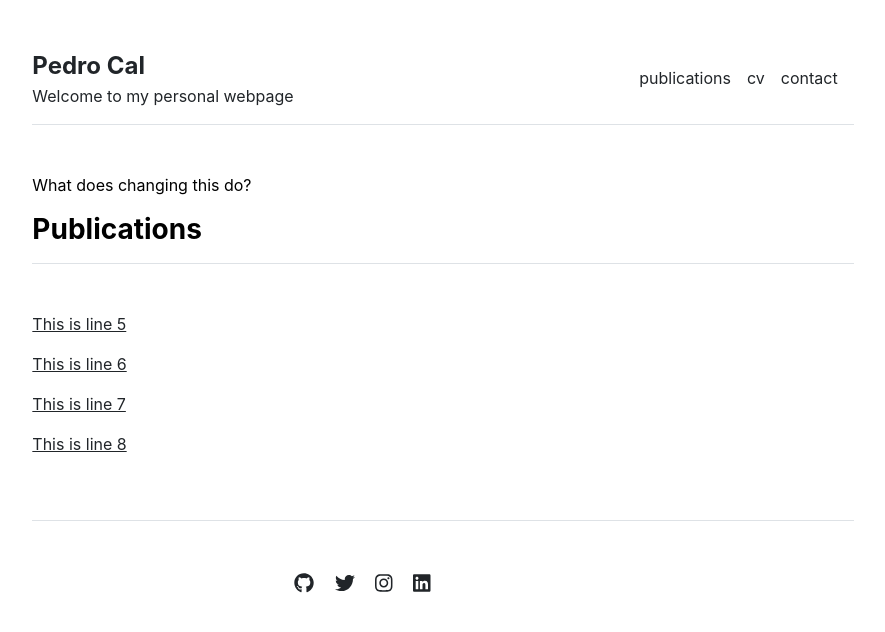
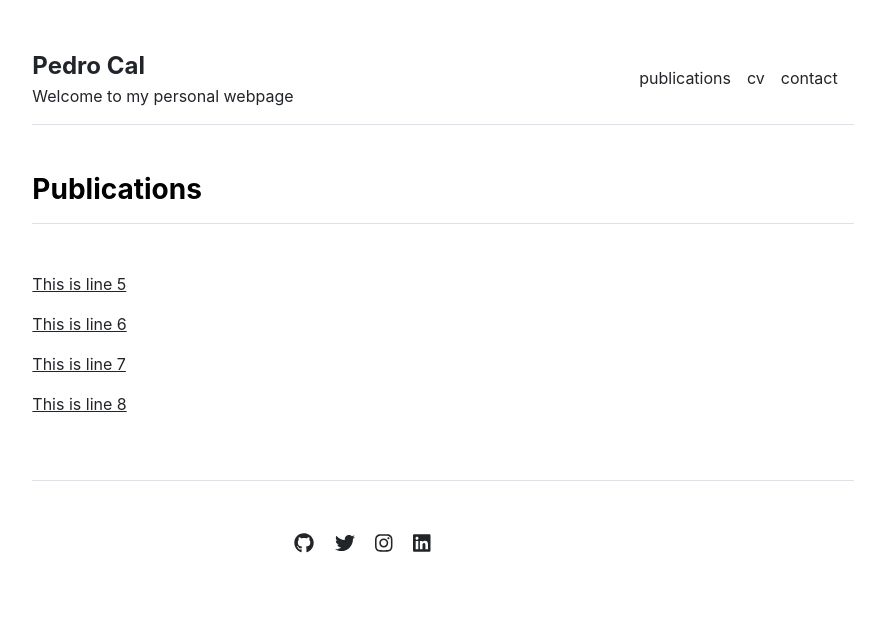
Before and after one commit to pmcal/pmcal.github.io, a Jekyll site: the page built from publications.md, in a window 1280 px wide. Shown: the top 632 px of the page, without its empty margins (197-1082 px from the left). Built offline with Jekyll 4.4.1, drawn with Linux system fonts in a browser that asks for light colours.

Commit message:
Update publications.md

```diff
--- a/publications.md
+++ b/publications.md
@@ -2,5 +2,3 @@
 layout: publications
 title: "Publications"
 ---
-
-What does changing this do?
```
